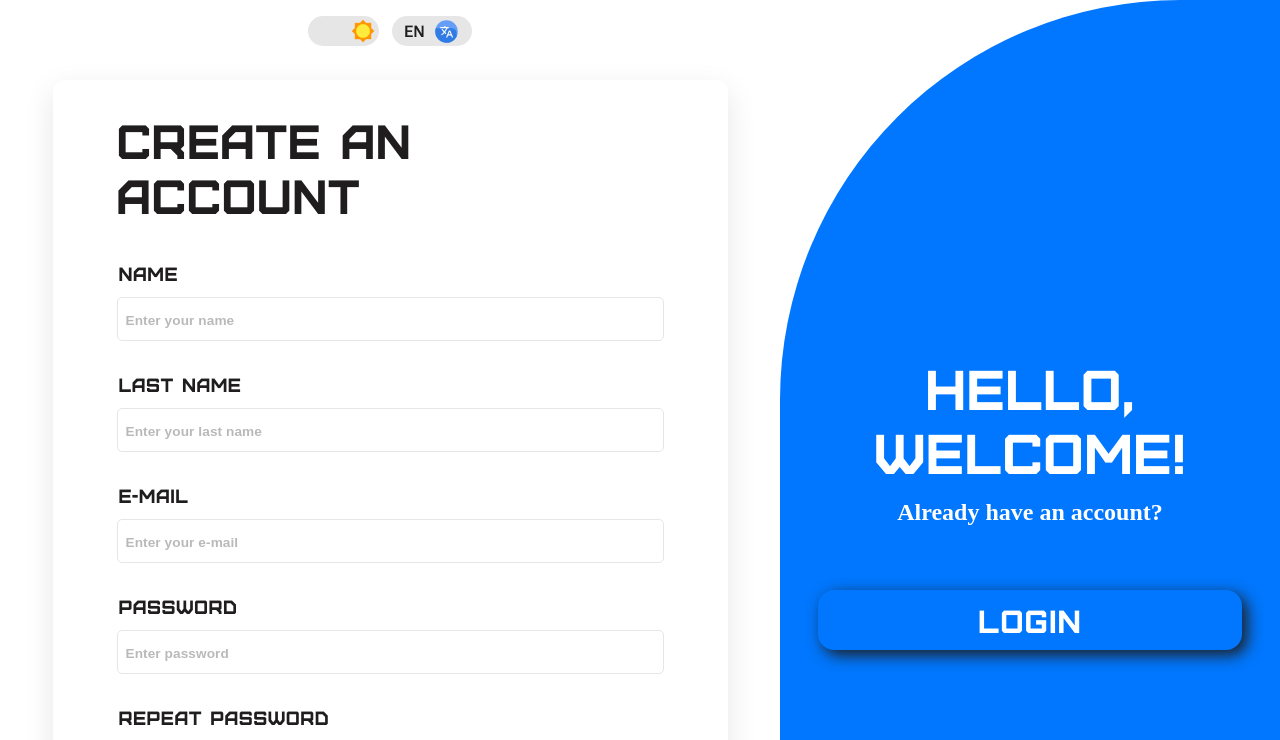
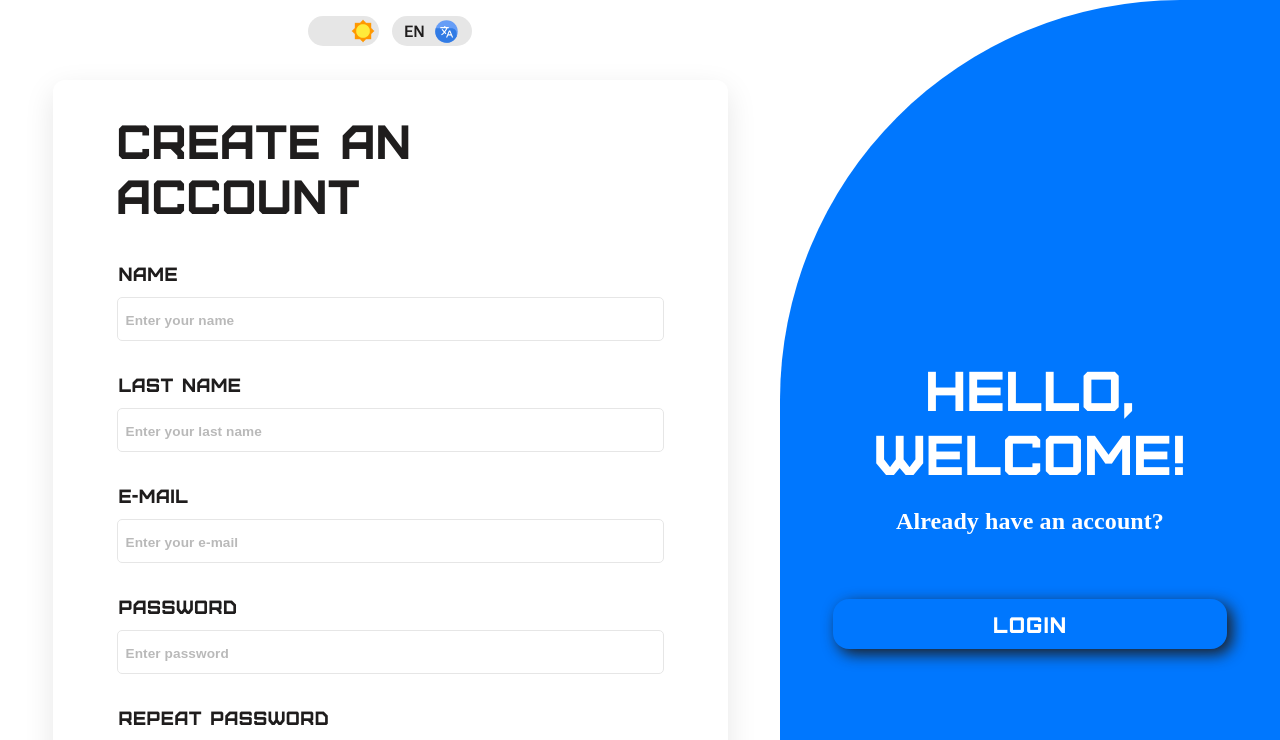
Before and after one commit to SunnatBakidjanov/Cours-project-forms-front, a React (Vite) app: page /auth in a window 1280 px wide. Shown: the top 740 px of the page. Built offline with nearby package versions, Linux system fonts and the light colour scheme.

Commit message:
Поправлены размеры шрифтов
-- Поправлены размеры шрифтов в AuthWelcome

```diff
--- a/src/pages/auth/UI/auth-welocme/auth-welcome.module.scss
+++ b/src/pages/auth/UI/auth-welocme/auth-welcome.module.scss
@@ -11,7 +11,7 @@
 	left: 15px;
 	display: flex;
 	flex-direction: column;
-	row-gap: 1rem;
+	row-gap: 1.5rem;
 	align-items: center;
 	justify-content: center;
 	padding: 0 1.5rem;
@@ -22,11 +22,11 @@
 }
 
 .button {
-	margin-top: 3rem;
+	margin-top: 2.5rem;
 	padding: 0.75rem 10rem;
 	font-family: Furore, sans-serif;
 	font-weight: 400;
-	font-size: 2rem;
+	font-size: 1.4rem;
 	letter-spacing: 1px;
 	border-radius: 1rem;
 	box-shadow: 5px 5px 15px var(--main-font-color);
--- a/src/pages/auth/UI/paragraph/pargraph.module.scss
+++ b/src/pages/auth/UI/paragraph/pargraph.module.scss
@@ -15,4 +15,5 @@
 	font-weight: 600;
 	line-height: 110%;
 	font-size: 1.5rem;
+	letter-spacing: 0.1px;
 }
```
